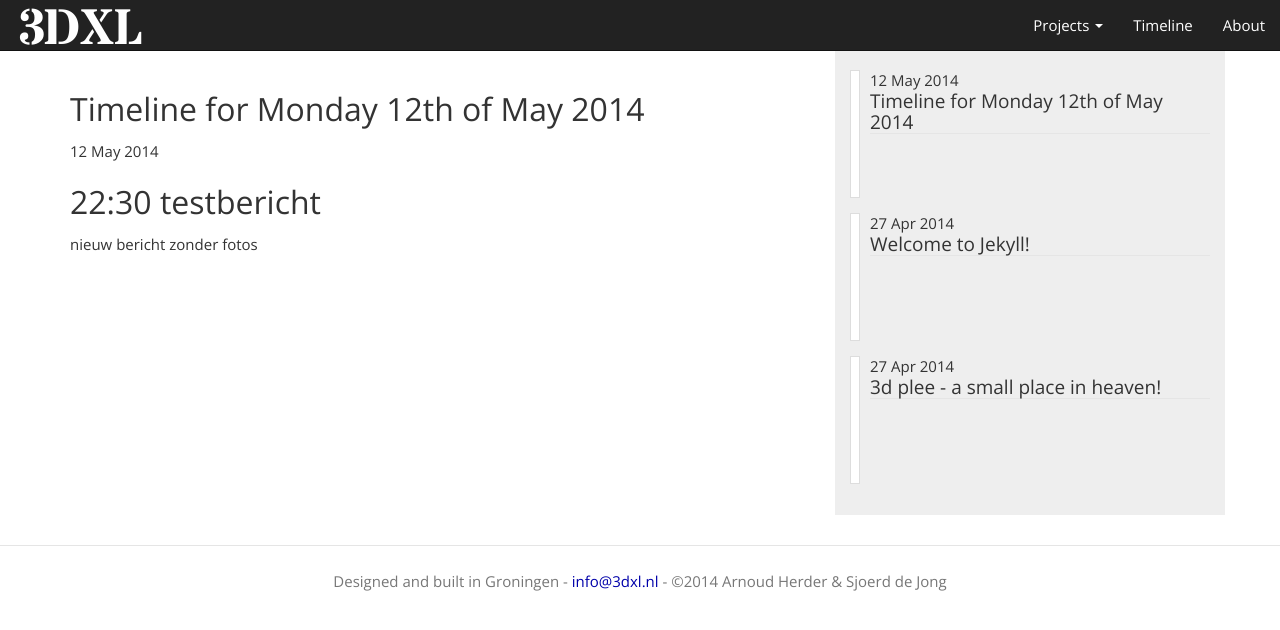
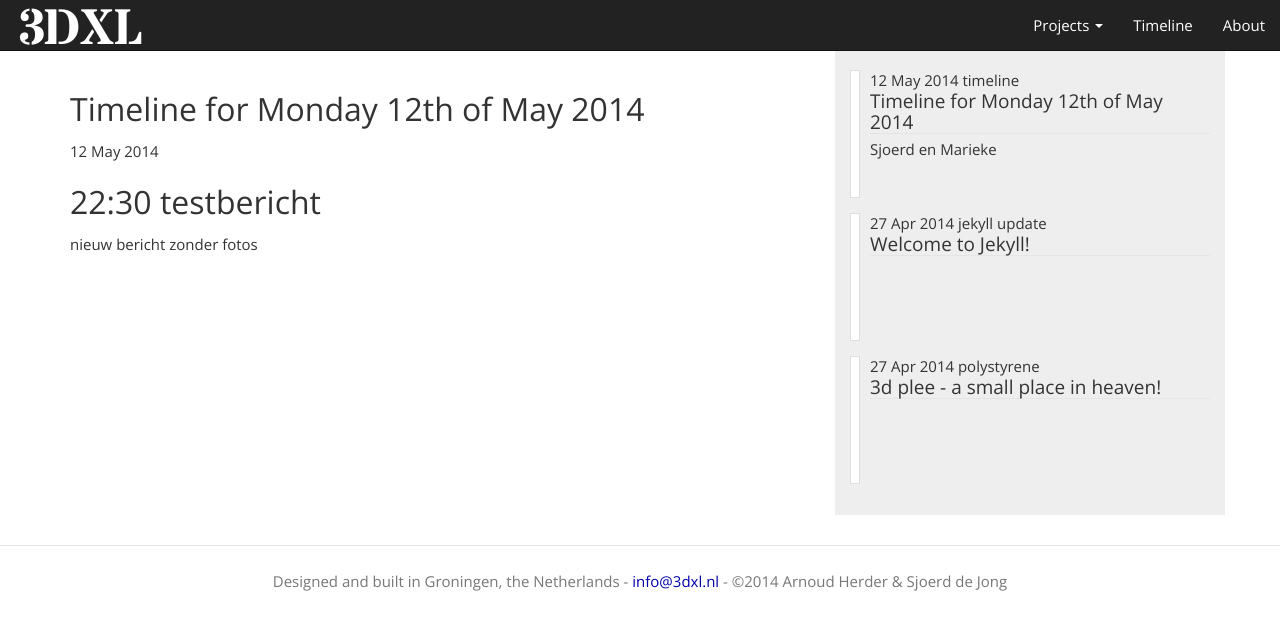
Before and after one commit to 3dxl/3dxl.github.io, a Jekyll site: the page built from _posts/2014-05-12-timeline.markdown, in a window 1280 px wide. Shown: the top 630 px of the page. Built offline with Jekyll 4.4.1, drawn with Linux system fonts in a browser that asks for light colours; nearby versions of some CDN libraries; Markdown is read by kramdown in place of the engine named in the settings.

Commit message:
Added categories and authors

```diff
--- a/_layouts/default.html
+++ b/_layouts/default.html
@@ -52,14 +52,19 @@
       </div>
       <div class="col-md-4 side-bar">
         <ul>
-        {% for post in site.posts %}
+        {% for post in site.posts limit:5 %}
           <li class="media">
             <a class="pull-left" href="{{ post.url }}">
               <img class="media-object img-thumbnail img-responsive" src="{{ post.thumbnail}}"/>
             </a>
             <div class="media-body">
-              <span>{{ post.date | date_to_string }}</span>
+              <span>
+                {{ post.date | date_to_string }}{% for category in post.categories %} {{category}} {% endfor %}
+              </span>
               <h4 class="media-heading">{{ post.title }}</h4>
+              <span>
+                {% for author in post.authors %} {{author}} {% endfor %}
+              </span>
             </div>
           </li>
         {% endfor %}
@@ -71,7 +76,7 @@
 
   <footer class="docs-footer" role="contentinfo">
     <div class="container">
-      <p>Designed and built in Groningen - <a href="mailto:info@3dxl.nl">info@3dxl.nl</a> - &copy;{{ site.time | date:"%Y" }} Arnoud Herder & Sjoerd de Jong</p>
+      <p>Designed and built in Groningen, the Netherlands - <a href="mailto:info@3dxl.nl">info@3dxl.nl</a> - &copy;{{ site.time | date:"%Y" }} Arnoud Herder & Sjoerd de Jong</p>
     </div>
   </footer>
 
--- a/_layouts/post.html
+++ b/_layouts/post.html
@@ -2,7 +2,12 @@
 layout: default
 ---
 <h2>{{ page.title }}</h2>
-<p class="meta">{{ page.date | date_to_string }}</p>
+
+<p class="meta">{{ page.date | date_to_string }}{% for category in post.categories %}, {{category}}{% endfor %}</p>
+
+<ul class="meta">{% for author in post.authors %}
+  <li>{{author}}</li>
+{% endfor %}</ul>
 
 <div class="post">
 {{ content }}
```
